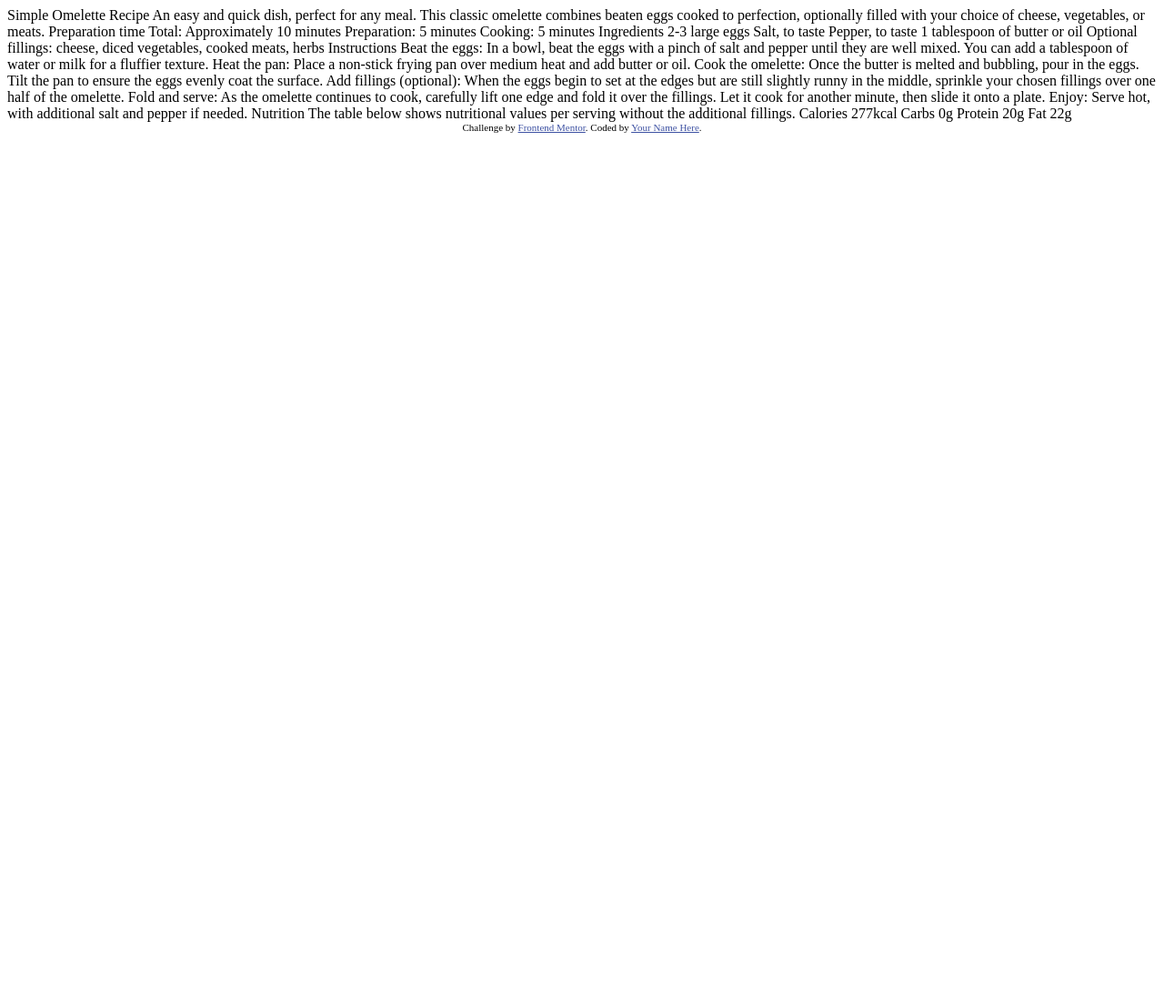
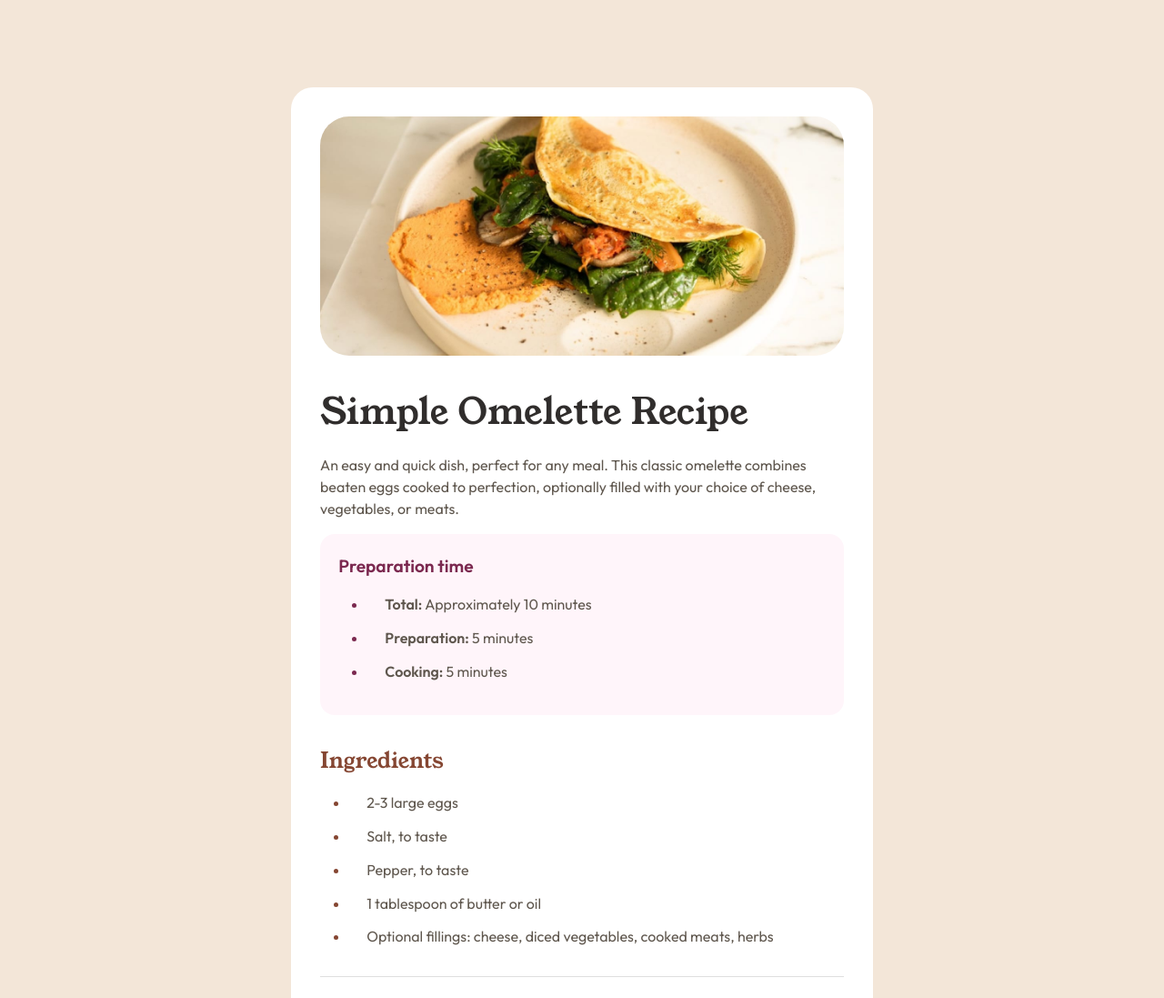
Before and after one commit to JyothsnaCh0831/recipe-page-frontend-mentor, a plain HTML site: page index.html in a window 1280 px wide. Shown: the top 1097 px of the page at 91% size. Before the commit the page ends 800 px from the top, so only its background shows below. Drawn offline with nearby package versions, Linux system fonts and the light colour scheme.

Commit message:
Done with styling

```diff
--- a/index.html
+++ b/index.html
@@ -1,77 +1,162 @@
 <!DOCTYPE html>
 <html lang="en">
+
 <head>
   <meta charset="UTF-8">
-  <meta name="viewport" content="width=device-width, initial-scale=1.0"> <!-- displays site properly based on user's device -->
+  <meta name="viewport" content="width=device-width, initial-scale=1.0">
+  <!-- displays site properly based on user's device -->
 
   <link rel="icon" type="image/png" sizes="32x32" href="./assets/images/favicon-32x32.png">
+
+  <link href="https://cdn.jsdelivr.net/npm/bootstrap@5.3.3/dist/css/bootstrap.min.css" rel="stylesheet"
+    integrity="sha384-QWTKZyjpPEjISv5WaRU9OFeRpok6YctnYmDr5pNlyT2bRjXh0JMhjY6hW+ALEwIH" crossorigin="anonymous">
+  <link rel="stylesheet" href="styles.css">
 
   <title>Frontend Mentor | Recipe page</title>
 
   <!-- Feel free to remove these styles or customise in your own stylesheet 👍 -->
   <style>
-    .attribution { font-size: 11px; text-align: center; }
-    .attribution a { color: hsl(228, 45%, 44%); }
+    .attribution {
+      font-size: 11px;
+      text-align: center;
+    }
+
+    .attribution a {
+      color: hsl(228, 45%, 44%);
+    }
   </style>
 </head>
+
 <body>
 
-  Simple Omelette Recipe
+  <!-- Container -->
+  <div class="main-container">
+    <div class="container">
+      <img src="./assets/images/image-omelette.jpeg" alt="Omelette">
 
-  An easy and quick dish, perfect for any meal. This classic omelette combines beaten eggs cooked
-  to perfection, optionally filled with your choice of cheese, vegetables, or meats.
+      <!-- Section 1 -->
+      <div class="section" id="section-1">
+        <p id="heading">Simple Omelette Recipe</p>
+        <p>
+          An easy and quick dish, perfect for any meal. This classic omelette combines beaten eggs cooked
+          to perfection, optionally filled with your choice of cheese, vegetables, or meats.
+        </p>
 
-  Preparation time
+        <div class="preparation-time">
+          <p>Preparation time</p>
+          <ul>
+            <li>
+              <span>Total:</span>
+              Approximately 10 minutes
+            </li>
+            <li>
+              <span>Preparation:</span>
+              5 minutes
+            </li>
+            <li>
+              <span>Cooking:</span>
+              5 minutes
+            </li>
+          </ul>
+        </div>
 
-  Total: Approximately 10 minutes
-  Preparation: 5 minutes
-  Cooking: 5 minutes
+      </div>
 
-  Ingredients
+      <div class="section" id="section-2">
+        <p class="sub-heading">Ingredients</p>
+        <ul>
+          <li>2-3 large eggs</li>
+          <li>Salt, to taste</li>
+          <li>Pepper, to taste</li>
+          <li>1 tablespoon of butter or oil</li>
+          <li>Optional fillings: cheese, diced vegetables, cooked meats, herbs</li>
+        </ul>
+      </div>
 
-  2-3 large eggs
-  Salt, to taste
-  Pepper, to taste
-  1 tablespoon of butter or oil
-  Optional fillings: cheese, diced vegetables, cooked meats, herbs
+      <hr>
 
-  Instructions
+      <div class="section" id="section-3">
+        <p class="sub-heading">Instructions</p>
+        <ol>
+          <li>
+            <span>Beat the eggs:</span>
+            In a bowl, beat the eggs with a pinch of salt and pepper until they are well mixed.
+            You can add a tablespoon of water or milk for a fluffier texture.
+          </li>
+          <li>
+            <span>Heat the pan:</span>
+            Place a non-stick frying pan over medium heat and add butter or oil.
+          </li>
+          <li>
+            <span>Cook the omelette:</span>
+            Once the butter is melted and bubbling, pour in the eggs. Tilt the pan to ensure
+            the eggs evenly coat the surface.
+          </li>
+          <li>
+            <span>Add fillings (optional):</span>
+            When the eggs begin to set at the edges but are still slightly runny in the
+            middle, sprinkle your chosen fillings over one half of the omelette.
+          </li>
+          <li>
+            <span>Fold and serve:</span>
+            As the omelette continues to cook, carefully lift one edge and fold it over the
+            fillings. Let it cook for another minute, then slide it onto a plate.
+          </li>
+          <li>
+            <span>Enjoy:</span>
+            Serve hot, with additional salt and pepper if needed.
+          </li>
+        </ol>
+      </div>
 
-  Beat the eggs: In a bowl, beat the eggs with a pinch of salt and pepper until they are well mixed.
-  You can add a tablespoon of water or milk for a fluffier texture.
+      <hr>
 
-  Heat the pan: Place a non-stick frying pan over medium heat and add butter or oil.
+      <div class="section" id="section-4">
+        <p class="sub-heading">Nutrition</p>
+        <p>The table below shows nutritional values per serving without the additional fillings.</p>
+        <table>
+          <tr>
+            <td>
+              <p>Calories</p>
+            </td>
+            <td>
+              <p>277kcal</p>
+            </td>
+          </tr>
+          <tr>
+            <td>
+              <p>Carbs</p>
+            </td>
+            <td>
+              <p>0g</p>
+            </td>
+          </tr>
+          <tr>
+            <td>
+              <p>Protein</p>
+            </td>
+            <td>
+              <p>20g</p>
+            </td>
+          </tr>
+          <tr>
+            <td>
+              <p>Fat</p>
+            </td>
+            <td>
+              <p>22g</p>
+            </td>
+          </tr>
+        </table>
+      </div>
 
-  Cook the omelette: Once the butter is melted and bubbling, pour in the eggs. Tilt the pan to ensure
-  the eggs evenly coat the surface.
-
-  Add fillings (optional): When the eggs begin to set at the edges but are still slightly runny in the
-  middle, sprinkle your chosen fillings over one half of the omelette.
-
-  Fold and serve: As the omelette continues to cook, carefully lift one edge and fold it over the
-  fillings. Let it cook for another minute, then slide it onto a plate.
-
-  Enjoy: Serve hot, with additional salt and pepper if needed.
-
-  Nutrition
-
-  The table below shows nutritional values per serving without the additional fillings.
-
-  Calories
-  277kcal
-
-  Carbs
-  0g
-
-  Protein
-  20g
-
-  Fat
-  22g
-
-  <div class="attribution">
-    Challenge by <a href="https://www.frontendmentor.io?ref=challenge" target="_blank">Frontend Mentor</a>.
-    Coded by <a href="#">Your Name Here</a>.
+      <!-- Footer -->
+      <div class="attribution section">
+        Challenge by <a href="https://www.frontendmentor.io?ref=challenge" target="_blank">Frontend Mentor</a>.
+        Coded by <a href="#">Jyothsna</a>.
+      </div>
+    </div>
   </div>
 </body>
+
 </html>
--- /dev/null
+++ b/styles.css
@@ -0,0 +1,172 @@
+/* Fonts */
+@font-face {
+    font-family: YoungSerif;
+    src: url('./assets/fonts/young-serif/YoungSerif-Regular.ttf');
+    font-weight: 400;
+}
+
+@font-face {
+    font-family: Outfit;
+    src: url('./assets/fonts/outfit/static/Outfit-Regular.ttf');
+}
+
+@font-face {
+    font-family: Outfit-SemiBold;
+    src: url('./assets/fonts/outfit/static/Outfit-SemiBold.ttf');
+}
+
+/* Entire body */
+body {
+    background-color: hsl(30, 54%, 90%);
+    overflow-x: hidden;
+}
+
+p {
+    font-size: 1rem;
+    font-family: Outfit;
+    color: hsl(30, 10%, 34%);
+}
+
+/* Main Container */
+.main-container {
+    width: 50%;
+    margin: 0 auto;
+}
+
+/* Content Container */
+.container {
+    background-color: hsl(0, 0%, 100%);
+    margin: 15% 0;
+    padding: 5%;
+    border-radius: 1.5rem;
+}
+
+/* Image */
+.container img {
+    width: 100%;
+    border-radius: 2rem;
+}
+
+/* For All Sections */
+.container .section {
+    margin: 2rem 0;
+}
+
+/* For All lists */
+.container .section li {
+    list-style-position: outside;
+    margin-bottom: 0.8rem;
+    padding-left: 1.2rem;
+    color: hsl(30, 10%, 34%);
+    font-family: Outfit;
+}
+
+.container .section li span {
+    color: hsl(30, 10%, 34%);
+    font-family: Outfit-SemiBold;
+    font-weight: 500;
+}
+
+/* Horizontal Rule */
+.container hr {
+    color: hsl(30, 18%, 87%);
+    border: none;
+    border-top: 1px solid hsla(0, 0%, 0%, 0.5);
+    width: 100%;
+}
+
+
+/* Section - 1 */
+.container #section-1 #heading {
+    color: hsl(24, 5%, 18%);
+    font-family: YoungSerif;
+    font-size: 2.5rem;
+}
+
+.container #section-1 .preparation-time {
+    background-color: hsl(330, 100%, 98%);
+    padding: 3.5%;
+    border-radius: 1rem;
+}
+
+.container #section-1 .preparation-time p {
+    color: hsl(332, 51%, 32%);
+    font-size: 1.2rem;
+    font-family: Outfit-SemiBold;
+}
+
+.container #section-1 .preparation-time ul li::marker {
+    color: hsl(332, 51%, 32%);
+}
+
+/* Section - 2 */
+.container .section .sub-heading {
+    color: hsl(14, 45%, 36%);
+    font-family: YoungSerif;
+    font-size: 1.5rem;
+}
+
+.container #section-2 ul li::marker {
+    color: hsl(14, 45%, 36%);
+}
+
+/* Section - 3 */
+.container #section-3 ol li::marker {
+    color: hsl(14, 45%, 36%);
+    font-weight: bold;
+}
+
+/* Section - 4 */
+.container #section-4 table {
+    width: 100%;
+}
+
+.container #section-4 table tr {
+    border: none;
+    border-bottom: 1px solid hsl(30, 18%, 87%);
+    width: 100%;
+}
+
+.container #section-4 table tr td:nth-child(2) p {
+    color: hsl(14, 45%, 36%);
+    font-weight: bold;
+}
+
+.container #section-4 table p {
+    margin-top: 0.5rem;
+    padding-left: 1.5rem;
+}
+
+
+/* Media Query */
+@media (max-width: 375px) {
+    .main-container {
+        width: 100%;
+    }
+
+    .container {
+        margin: 0;
+        padding: 0;
+        border-radius: 0;
+    }
+
+    .container img {
+        width: 100%;
+        margin: 0;
+        padding: 0;
+        border-radius: 0;
+    }
+
+    .container .section {
+        padding: 0 5%;
+    }
+
+    .container .attribution {
+        margin-bottom: 0;
+    }
+
+    .container hr {
+        margin: 0 auto;
+        width: 75%;
+    }
+}
```
